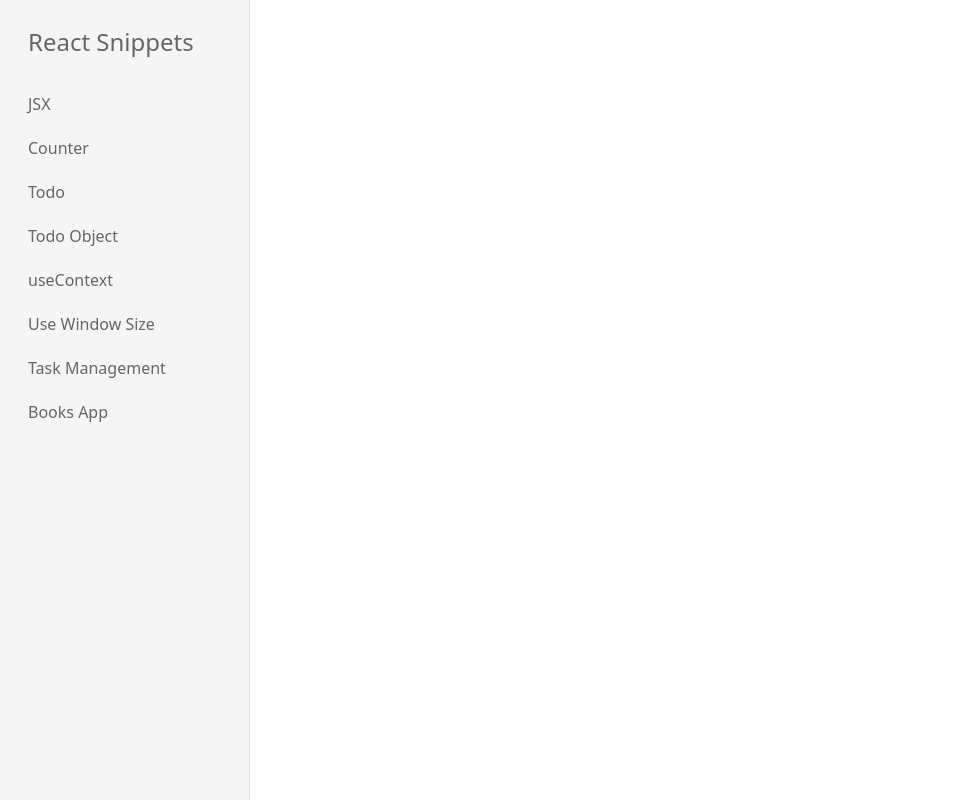
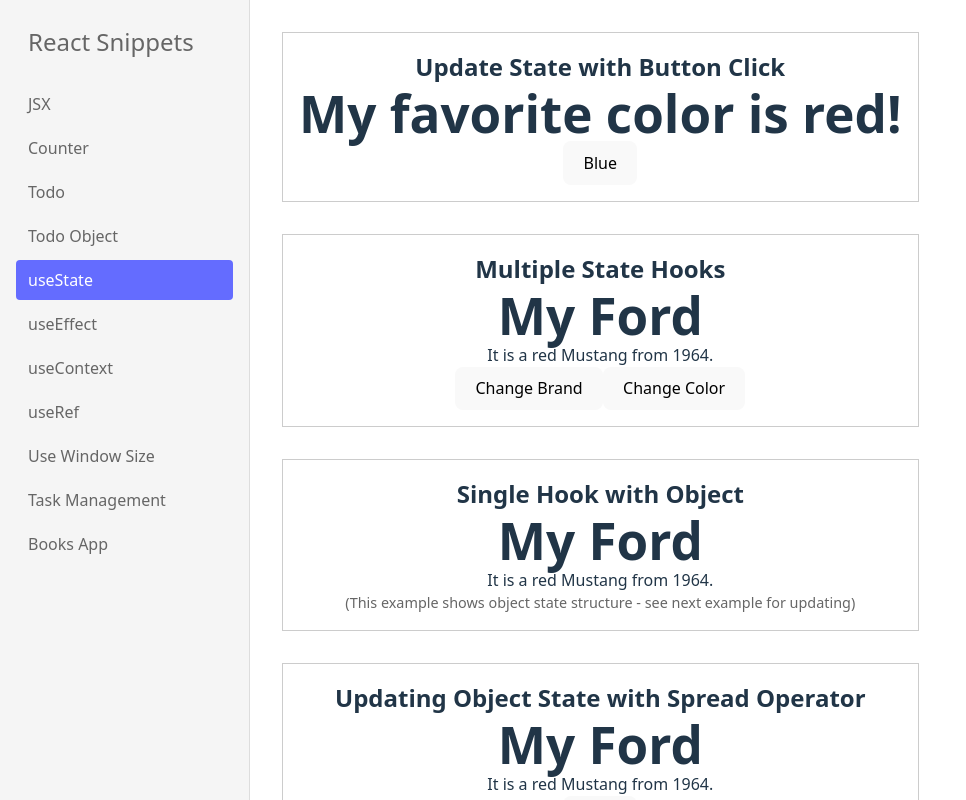
Before and after one commit to jillella/react-snippets, a React (Vite) app: page /use-state in a window 1280 px wide. Shown: the whole page, without its empty margins (0-966 px from the left). Built offline with nearby package versions, Linux system fonts and the light colour scheme.

Commit message:
Add useEffect, useRef, and useState components; update App and Sidebar for new routes and integration.

```diff
--- a/src/App.tsx
+++ b/src/App.tsx
@@ -7,6 +7,9 @@ import Counter from './snippets/counter'
 import Todo from './snippets/todo'
 import TodoObj from './snippets/todo-obj'
 import UseContext from './snippets/react-hooks/useContext'
+import UseEffect from './snippets/react-hooks/useEffect'
+import UseRef from './snippets/react-hooks/useRef'
+import UseState from './snippets/react-hooks/useState'
 import UseWindowSizeDemo from './coding-test/smbc/usewindowsize-demo'
 import TaskManagement from './coding-test/sqor-ai/task-management'
 import BooksApp from './coding-test/jpmc/books-app'
@@ -22,6 +25,9 @@ function App() {
           <Route path="/todo" element={<Todo />} />
           <Route path="/todo-obj" element={<TodoObj />} />
           <Route path="/use-context" element={<UseContext />} />
+          <Route path="/use-effect" element={<UseEffect />} />
+          <Route path="/use-ref" element={<UseRef />} />
+          <Route path="/use-state" element={<UseState />} />
           <Route path="/use-window-size" element={<UseWindowSizeDemo />} />
           <Route path="/task-management" element={<TaskManagement />} />
           <Route path="/books-app" element={<BooksApp />} />
--- a/src/components/Sidebar.tsx
+++ b/src/components/Sidebar.tsx
@@ -5,7 +5,10 @@ const snippets = [
   { path: '/counter', name: 'Counter' },
   { path: '/todo', name: 'Todo' },
   { path: '/todo-obj', name: 'Todo Object' },
+  { path: '/use-state', name: 'useState' },
+  { path: '/use-effect', name: 'useEffect' },
   { path: '/use-context', name: 'useContext' },
+  { path: '/use-ref', name: 'useRef' },
   { path: '/use-window-size', name: 'Use Window Size' },
   { path: '/task-management', name: 'Task Management' },
   { path: '/books-app', name: 'Books App' },
--- a/src/snippets/react-hooks/useEffect.tsx
+++ b/src/snippets/react-hooks/useEffect.tsx
@@ -0,0 +1,70 @@
+import { useState, useEffect } from "react";
+
+// useEffect runs on every render. That means that when the count changes, a render happens, which then triggers another effect.
+// WARNING: This will cause an infinite loop!
+function TimerInfinite() {
+  const [count, setCount] = useState(0);
+
+  useEffect(() => {
+    setTimeout(() => {
+      setCount((count) => count + 1);
+    }, 1000);
+  }); // <- no dependency array, so it runs on every render.
+
+  return <h1>I've rendered {count} times!</h1>;
+}
+
+// Only run the effect on the initial render
+function TimerOnce() {
+  const [count, setCount] = useState(0);
+
+  useEffect(() => {
+    let timer = setTimeout(() => {
+      setCount((count) => count + 1);
+    }, 1000);
+
+    return () => clearTimeout(timer);
+  }, []); // <- empty dependency array, runs only on mount
+
+  return <h1>I've rendered {count} times!</h1>;
+}
+
+// Here is an example of a useEffect Hook that is dependent on a variable. If the count variable updates, the effect will run again:
+function Counter() {
+  const [count, setCount] = useState(0);
+  const [calculation, setCalculation] = useState(0);
+
+  useEffect(() => {
+    setCalculation(() => count * 2);
+  }, [count]); // <- add the count variable here
+
+  return (
+    <>
+      <p>Count: {count}</p>
+      <button onClick={() => setCount((c) => c + 1)}>+</button>
+      <p>Calculation: {calculation}</p>
+    </>
+  );
+}
+
+// Main component showing all examples
+function UseEffect() {
+  return (
+    <div>
+      <div style={{ marginBottom: '2rem', padding: '1rem', border: '1px solid red' }}>
+        <h2>Infinite Loop Example (Don't use in production!)</h2>
+        <TimerInfinite />
+      </div>
+      <div style={{ marginBottom: '2rem', padding: '1rem', border: '1px solid blue' }}>
+        <h2>Run Once on Mount</h2>
+        <TimerOnce />
+      </div>
+      <div style={{ padding: '1rem', border: '1px solid green' }}>
+        <h2>Run When Dependency Changes</h2>
+        <Counter />
+      </div>
+    </div>
+  );
+}
+
+export default UseEffect;
--- /dev/null
+++ b/src/snippets/react-hooks/useRef.tsx
@@ -0,0 +1,96 @@
+// The useRef Hook allows you to persist values between renders.
+// It can be used to store a mutable value that does not cause a re-render when updated.
+// It can be used to access a DOM element directly.
+
+import { useState, useRef, useEffect } from 'react';
+
+// Does Not Cause Re-renders
+// If we tried to count how many times our application renders using the useState Hook,
+// we would be caught in an infinite loop since this Hook itself causes a re-render.
+// To avoid this, we can use the useRef Hook.
+function RenderCount() {
+  const [inputValue, setInputValue] = useState("");
+  const count = useRef(0);
+
+  useEffect(() => {
+    count.current = count.current + 1;
+  });
+
+  return (
+    <>
+      <p>Type in the input field:</p>
+      <input
+        type="text"
+        value={inputValue}
+        onChange={(e) => setInputValue(e.target.value)}
+      />
+      <h1>Render Count: {count.current}</h1>
+    </>
+  );
+}
+
+// Accessing DOM Elements
+// The useRef Hook is often used to access DOM elements directly.
+// First, we create a ref using the useRef Hook.
+// Then, we attach the ref to a DOM element using the ref attribute in JSX.
+// Finally, we can access the DOM element using the current property.
+function FocusInput() {
+  const inputElement = useRef<HTMLInputElement>(null);
+
+  const focusInput = () => {
+    inputElement.current?.focus();
+  };
+
+  return (
+    <>
+      <input type="text" ref={inputElement} />
+      <button onClick={focusInput}>Focus Input</button>
+    </>
+  );
+}
+
+// Tracking State Changes
+// The useRef Hook can also be used to keep track of previous state values.
+// This is because we are able to persist useRef values between renders.
+function TrackPreviousState() {
+  const [inputValue, setInputValue] = useState("");
+  const previousInputValue = useRef("");
+
+  useEffect(() => {
+    previousInputValue.current = inputValue;
+  }, [inputValue]);
+
+  return (
+    <>
+      <input
+        type="text"
+        value={inputValue}
+        onChange={(e) => setInputValue(e.target.value)}
+      />
+      <h2>Current Value: {inputValue}</h2>
+      <h2>Previous Value: {previousInputValue.current}</h2>
+    </>
+  );
+}
+
+// Main component showing all examples
+function UseRef() {
+  return (
+    <div>
+      <div style={{ marginBottom: '2rem', padding: '1rem', border: '1px solid #ccc' }}>
+        <h2>Tracking Renders (Does Not Cause Re-renders)</h2>
+        <RenderCount />
+      </div>
+      <div style={{ marginBottom: '2rem', padding: '1rem', border: '1px solid #ccc' }}>
+        <h2>Accessing DOM Elements</h2>
+        <FocusInput />
+      </div>
+      <div style={{ padding: '1rem', border: '1px solid #ccc' }}>
+        <h2>Tracking Previous State Values</h2>
+        <TrackPreviousState />
+      </div>
+    </div>
+  );
+}
+
+export default UseRef;
--- a/src/snippets/react-hooks/useState.tsx
+++ b/src/snippets/react-hooks/useState.tsx
@@ -0,0 +1,123 @@
+// The React useState Hook allows us to track state in a function component.
+// The useState Hook can be used to keep track of strings, numbers, booleans, arrays, objects, and any combination of these!
+
+import { useState } from 'react';
+
+// Update State with a button click
+function FavoriteColor() {
+  const [color, setColor] = useState("red");
+
+  return (
+    <>
+      <h1>My favorite color is {color}!</h1>
+      <button
+        type="button"
+        onClick={() => setColor("blue")}
+      >Blue</button>
+    </>
+  )
+}
+
+// Create multiple state Hooks
+function MyCarMultiple() {
+  const [brand, setBrand] = useState("Ford");
+  const [model] = useState("Mustang");
+  const [year] = useState("1964");
+  const [color, setColor] = useState("red");
+
+  return (
+    <>
+      <h1>My {brand}</h1>
+      <p>
+        It is a {color} {model} from {year}.
+      </p>
+      <div>
+        <button onClick={() => setBrand("Toyota")}>Change Brand</button>
+        <button onClick={() => setColor("blue")}>Change Color</button>
+      </div>
+    </>
+  )
+}
+
+// Create a single Hook that holds an object:
+function MyCarObject() {
+  const [car] = useState({
+    brand: "Ford",
+    model: "Mustang",
+    year: "1964",
+    color: "red"
+  });
+
+  return (
+    <>
+      <h1>My {car.brand}</h1>
+      <p>
+        It is a {car.color} {car.model} from {car.year}.
+      </p>
+      <p style={{ fontSize: '0.9rem', color: '#666' }}>
+        (This example shows object state structure - see next example for updating)
+      </p>
+    </>
+  )
+}
+
+// Updating Objects and Arrays in State
+// When state is updated, the entire state gets overwritten.
+// What if we only want to update the color of our car?
+// If we only called setCar({color: "blue"}), this would remove the brand, model, and year from our state.
+// We can use the JavaScript spread operator to help us.
+
+// Use the JavaScript spread operator to update only the color of the car:
+function MyCarUpdate() {
+  const [car, setCar] = useState({
+    brand: "Ford",
+    model: "Mustang",
+    year: "1964",
+    color: "red"
+  });
+
+  const updateColor = () => {
+    setCar(previousState => {
+      return { ...previousState, color: "blue" }
+    });
+  }
+
+  return (
+    <>
+      <h1>My {car.brand}</h1>
+      <p>
+        It is a {car.color} {car.model} from {car.year}.
+      </p>
+      <button
+        type="button"
+        onClick={updateColor}
+      >Blue</button>
+    </>
+  )
+}
+
+// Main component showing all examples
+function UseState() {
+  return (
+    <div>
+      <div style={{ marginBottom: '2rem', padding: '1rem', border: '1px solid #ccc' }}>
+        <h2>Update State with Button Click</h2>
+        <FavoriteColor />
+      </div>
+      <div style={{ marginBottom: '2rem', padding: '1rem', border: '1px solid #ccc' }}>
+        <h2>Multiple State Hooks</h2>
+        <MyCarMultiple />
+      </div>
+      <div style={{ marginBottom: '2rem', padding: '1rem', border: '1px solid #ccc' }}>
+        <h2>Single Hook with Object</h2>
+        <MyCarObject />
+      </div>
+      <div style={{ padding: '1rem', border: '1px solid #ccc' }}>
+        <h2>Updating Object State with Spread Operator</h2>
+        <MyCarUpdate />
+      </div>
+    </div>
+  );
+}
+
+export default UseState;
```
